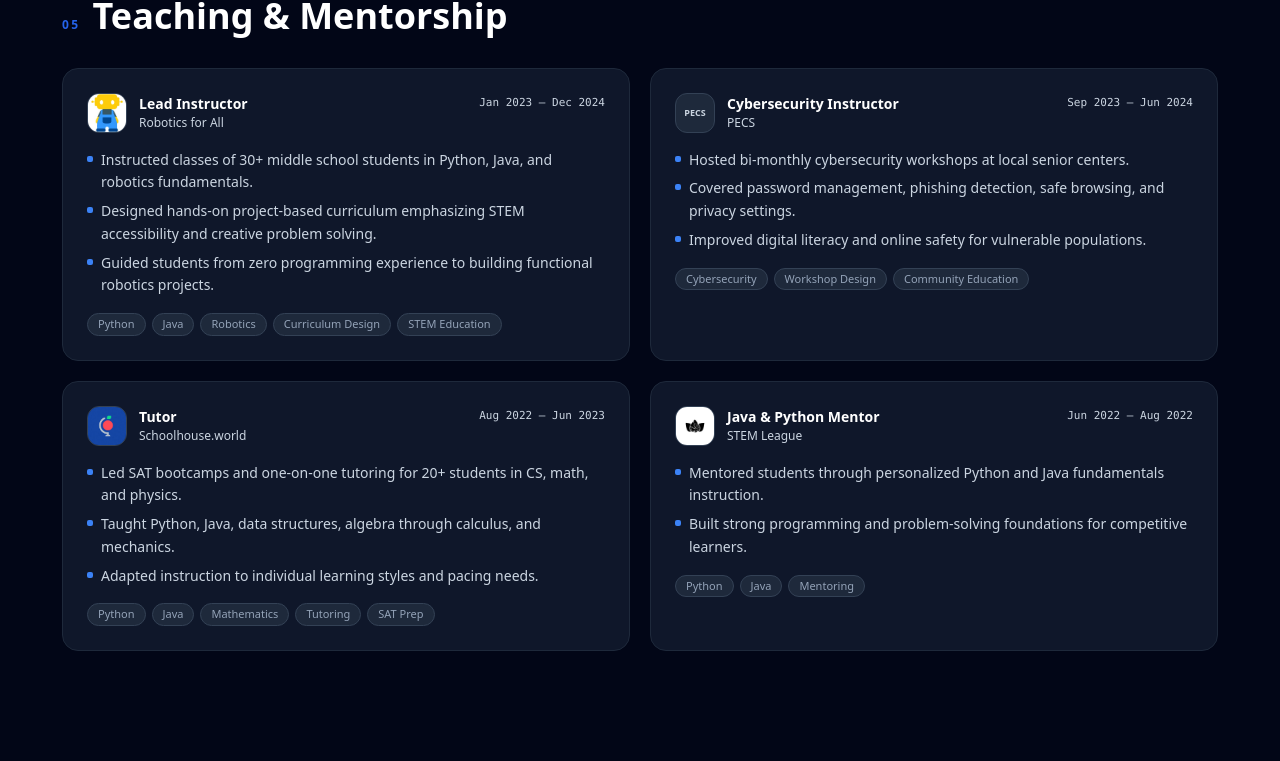
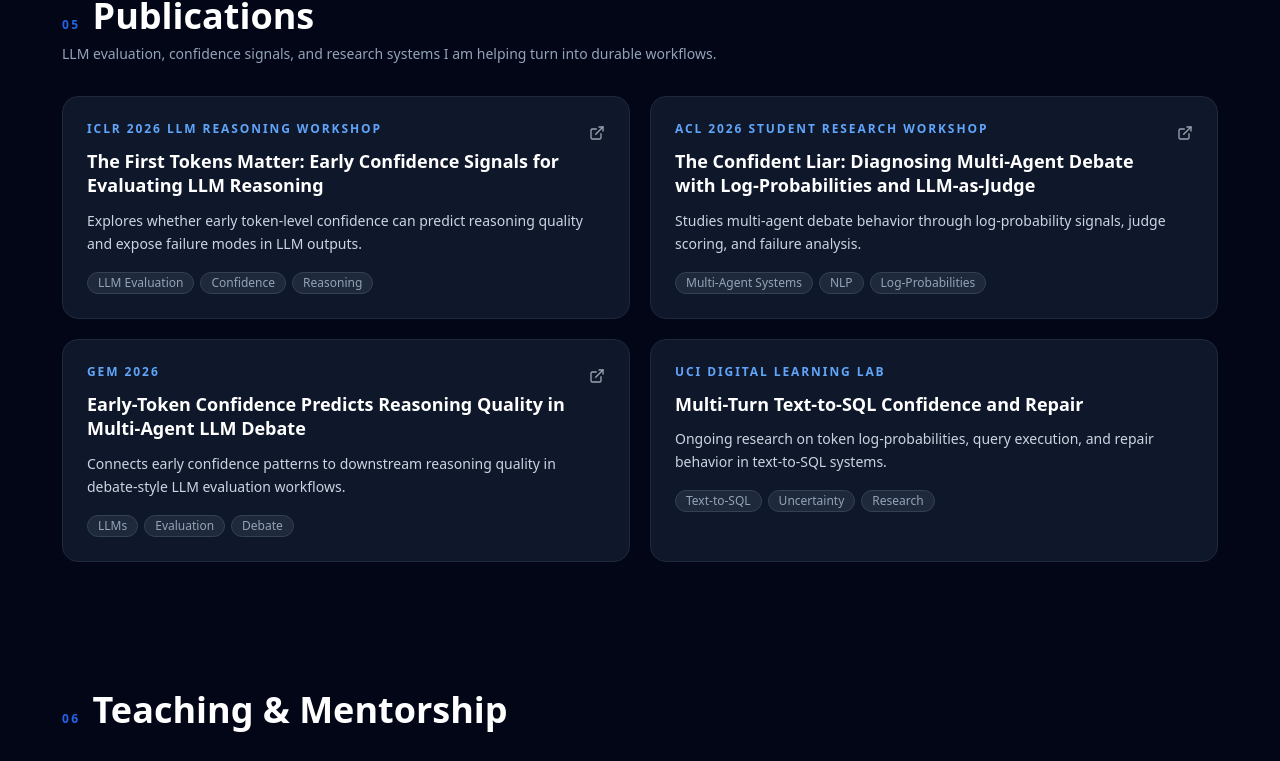
Before and after one commit to jacobhorne-jth/jacobhorne-jth.github.io, a React (Vite) app: page / in a window 1280 px wide. Shown: the part 6203-6964 px from the top of the page. Built offline with nearby package versions, Linux system fonts and the light colour scheme.

Commit message:
Render dedicated publications section

```diff
--- a/src/App.tsx
+++ b/src/App.tsx
@@ -1339,13 +1339,60 @@ function ResearchSection() {
   );
 }
 
+// ─── Publications ─────────────────────────────────────────────────────────────
+
+function PublicationsSection() {
+  return (
+    <section id="publications" className="bg-gray-50 dark:bg-slate-950 pt-8 pb-24 scroll-mt-16">
+      <div className="max-w-[1220px] mx-auto px-6 md:px-8">
+        <SectionHeader
+          number="05"
+          title="Publications"
+          subtitle="LLM evaluation, confidence signals, and research systems I am helping turn into durable workflows."
+        />
+        <div className="grid md:grid-cols-2 gap-5">
+          {publications.map(pub => (
+            <a
+              key={pub.title}
+              href={pub.url ?? "#research"}
+              target={pub.url ? "_blank" : undefined}
+              rel={pub.url ? "noreferrer" : undefined}
+              className="group rounded-2xl border border-gray-200 dark:border-slate-800 bg-white dark:bg-slate-900 p-6 transition-all duration-200 hover:border-blue-400/50 hover:shadow-md hover:shadow-slate-950/10"
+            >
+              <div className="flex items-start justify-between gap-4">
+                <div>
+                  <p className="text-xs font-bold tracking-[0.16em] uppercase text-blue-600 dark:text-blue-400">
+                    {pub.venue}
+                  </p>
+                  <h3 className="mt-3 text-lg font-semibold leading-snug text-gray-900 dark:text-white">
+                    {pub.title}
+                  </h3>
+                </div>
+                {pub.url && <ExternalLink className="mt-1 h-4 w-4 shrink-0 text-gray-400 transition-colors group-hover:text-blue-500" />}
+              </div>
+              <p className="mt-3 text-sm leading-relaxed text-gray-600 dark:text-slate-300">{pub.detail}</p>
+              <div className="mt-4 flex flex-wrap gap-1.5">
+                {pub.tags.map(tag => (
+                  <span key={tag} className="rounded-full border border-gray-200 dark:border-slate-700 bg-gray-50 dark:bg-slate-800 px-2.5 py-0.5 text-xs text-gray-600 dark:text-slate-400">
+                    {tag}
+                  </span>
+                ))}
+              </div>
+            </a>
+          ))}
+        </div>
+      </div>
+    </section>
+  );
+}
+
 // ─── Teaching & Mentorship ────────────────────────────────────────────────────
 
 function TeachingSection() {
   return (
     <section id="teaching" className="bg-gray-50 dark:bg-slate-950 pt-8 pb-24 scroll-mt-16">
       <div className="max-w-[1220px] mx-auto px-6 md:px-8">
-        <SectionHeader number="05" title="Teaching & Mentorship" />
+        <SectionHeader number="06" title="Teaching & Mentorship" />
         <div className="grid sm:grid-cols-2 gap-5">
           {teachingRoles.map(e => <RoleCard key={e.company + e.role} entry={e} />)}
         </div>
@@ -1364,7 +1411,7 @@ function EducationContact() {
           {/* Education */}
           <div>
             <div className="flex items-baseline gap-3 mb-10">
-              <span className="text-xs font-bold tracking-[0.2em] text-blue-600 uppercase select-none">06</span>
+              <span className="text-xs font-bold tracking-[0.2em] text-blue-600 uppercase select-none">07</span>
               <h2 className="text-3xl font-bold text-gray-900 dark:text-white">Education</h2>
             </div>
             <div className="rounded-2xl border border-gray-200 dark:border-slate-700 p-8">
@@ -1393,9 +1440,9 @@ function EducationContact() {
           </div>
 
           {/* Contact */}
-          <div>
+          <div id="contact" className="scroll-mt-20">
             <div className="flex items-baseline gap-3 mb-10">
-              <span className="text-xs font-bold tracking-[0.2em] text-blue-600 uppercase select-none">07</span>
+              <span className="text-xs font-bold tracking-[0.2em] text-blue-600 uppercase select-none">08</span>
               <h2 className="text-3xl font-bold text-gray-900 dark:text-white">Let's Connect</h2>
             </div>
             <div className="space-y-5">
@@ -1606,6 +1653,7 @@ export default function App() {
       <ExperienceSection />
       <ProjectsSection />
       <ResearchSection />
+      <PublicationsSection />
       <TeachingSection />
       <EducationContact />
       <NowSection />
```
